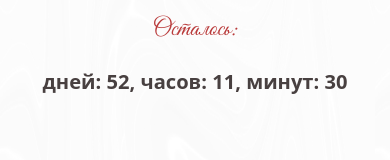
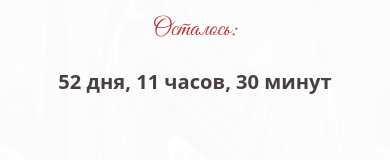
Before and after one commit to nellya1997/wedding-React, a React (Create React App) app in the folder frontend/: page / in a window 390 px wide. Shown: the part 945-1105 px from the top of the page. Built offline with nearby package versions, Linux system fonts and the light colour scheme; no server answers.

Commit message:
сделал таймер адаптивным к числам

```diff
--- a/frontend/src/components/Header.jsx
+++ b/frontend/src/components/Header.jsx
@@ -1,10 +1,11 @@
+import _ from 'lodash';
+
 const Header = () => {
-  const headerSpiner = (text) =>
-    text.split('').map((letter, i) => (
-      <span key={letter} style={{ transform: `rotate(${i * 15}deg)` }}>
-        {letter}
-      </span>
-    ));
+  const headerSpiner = (text) => text.split('').map((letter, i) => (
+    <span key={_.uniqueId()} style={{ transform: `rotate(${i * 15}deg)` }}>
+      {letter}
+    </span>
+  ));
   return (
     <header className="header">
       <picture>
--- a/frontend/src/components/Timer.jsx
+++ b/frontend/src/components/Timer.jsx
@@ -1,7 +1,10 @@
 import { useState, useEffect } from 'react';
+import { useTranslation } from 'react-i18next';
+
 const Timer = ({ date }) => {
+  const { t } = useTranslation();
   const [finishTime] = useState(date.getTime());
-  const [[diffDays, diffH, diffM, diffS], setDiff] = useState([0, 0, 0, 0]);
+  const [[diffDays, diffH, diffM], setDiff] = useState([0, 0, 0]);
   const [tick, setTick] = useState(false);
 
   useEffect(() => {
@@ -11,7 +14,6 @@ const Timer = ({ date }) => {
       Math.floor(diff / 86400),
       Math.floor((diff / 3600) % 24),
       Math.floor((diff / 60) % 60),
-      Math.floor(diff % 60),
     ]);
   }, [tick, finishTime]);
 
@@ -21,9 +23,16 @@ const Timer = ({ date }) => {
   }, [tick]);
 
   return (
-    <p className="second__timer">{`дней: ${diffDays}, часов: ${diffH
-      .toString()
-      .padStart(2, '0')}, минут: ${diffM.toString().padStart(2, '0')}`}</p>
+    <p className="second__timer">
+      {/*
+      {`дней: ${diffDays}, часов: ${diffH
+        .toString()
+        .padStart(2, '0')}, минут: ${diffM.toString().padStart(2, '0')}`}
+      */}
+      {t('timer.count_days', { count: diffDays })}
+      {t('timer.count_hours', { count: diffH })}
+      {t('timer.count_minutes', { count: diffM })}
+    </p>
   );
 };
 
--- a/frontend/src/locales/ru.js
+++ b/frontend/src/locales/ru.js
@@ -65,5 +65,19 @@ export default {
       requirements: 'От 3 до 20 символов',
       phone: 'Введите корректный номер телефона',
     },
+    timer: {
+      count_days_zero: '{{count}} дней, ',
+      count_days_one: '{{count}} день, ',
+      count_days_few: '{{count}} дня, ',
+      count_days_many: '{{count}} дней, ',
+      count_hours_zero: '{{count}} часов, ',
+      count_hours_one: '{{count}} час, ',
+      count_hours_few: '{{count}} часа, ',
+      count_hours_many: '{{count}} часов, ',
+      count_minutes_zero: '{{count}} минут, ',
+      count_minutes_one: '{{count}} минута, ',
+      count_minutes_few: '{{count}} минуты, ',
+      count_minutes_many: '{{count}} минут',
+    },
   },
 };
```
Also changed, not shown: frontend/readme-react.txt.
